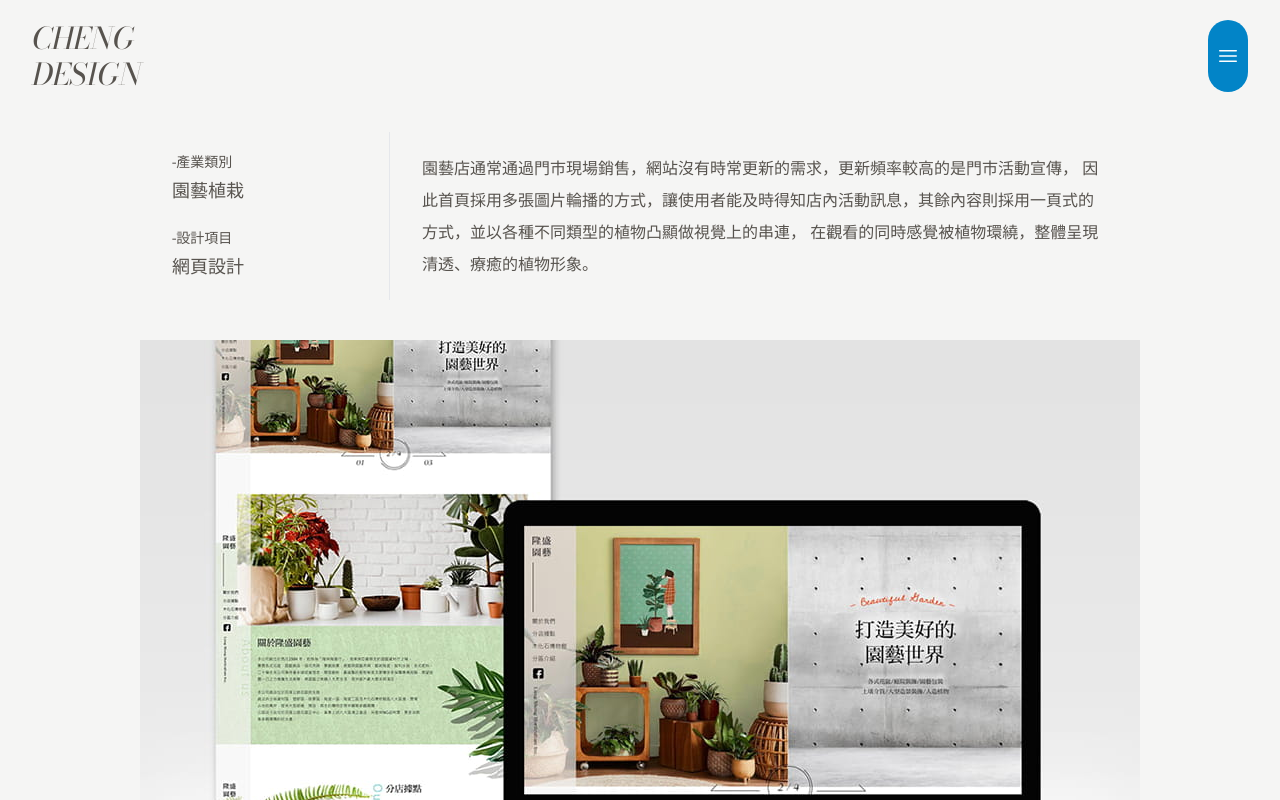
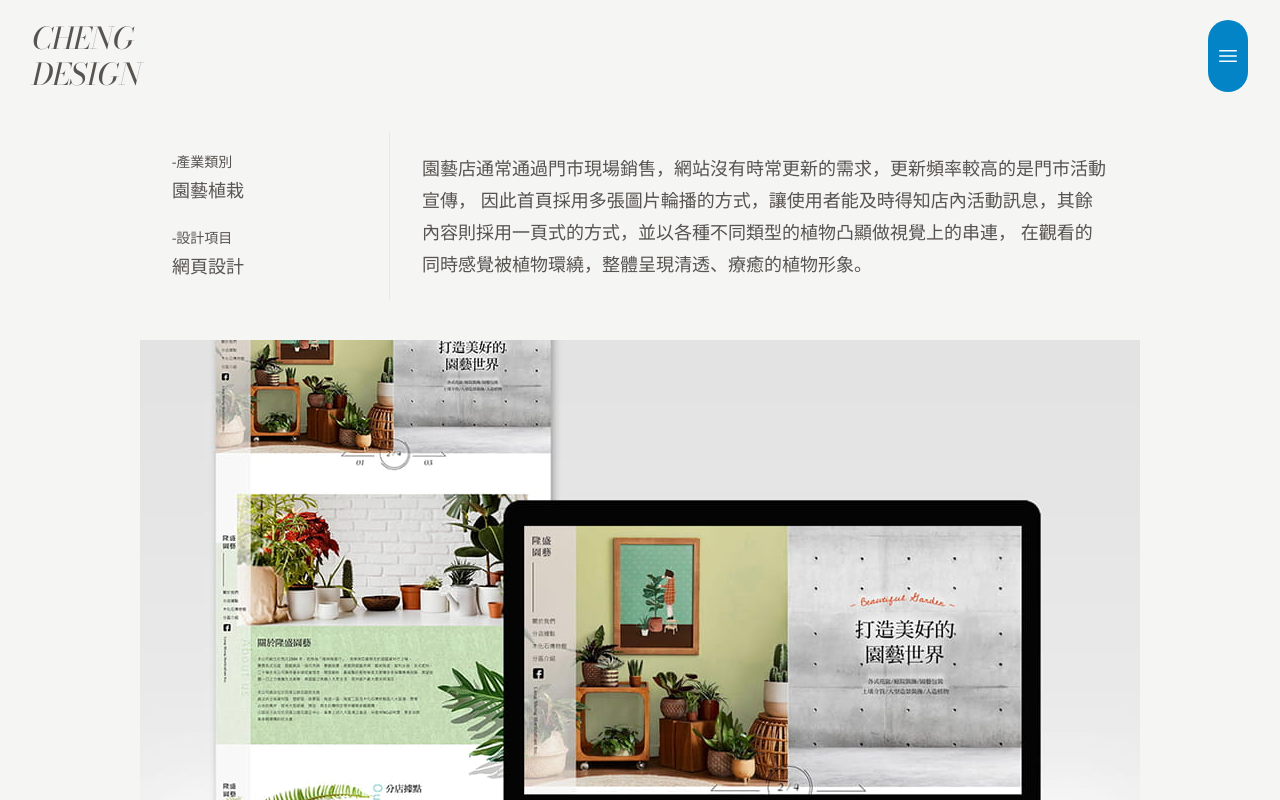
Before and after one commit to daisybookya/chengcheng, a Vue app: page /work-detail/1 in a window 1280 px wide. Shown: the top 800 px of the page. Built offline with nearby package versions, Linux system fonts and the light colour scheme.

Commit message:
修改字體大小

```diff
--- a/src/views/AboutView.vue
+++ b/src/views/AboutView.vue
@@ -13,7 +13,7 @@ import { HandRaisedIcon } from "@heroicons/vue/24/solid";
           class="flex w-[90%] sm:w-[80%] md:w-[90%] lg:w-4/5 h-4/5 py-0 md:py-10 flex-col md:flex-row bg-stone-300 rounded-3xl md:rounded-full"
         >
           <div
-            class="basis-2/5 sm:basis-auto md:basis-1/2 border-b md:border-b-0 md:border-r flex items-center justify-center"
+            class="basis-2/5 sm:basis-auto md:basis-1/2 border-b md:border-b-0 md:border-r flex items-center justify-center justify-end"
           >
             <div
               class="basis-10/12 pl-2 py-6 md:py-0 text-stone-800 font-display text-base lg:text-lg"
@@ -27,7 +27,7 @@ import { HandRaisedIcon } from "@heroicons/vue/24/solid";
             </div>
           </div>
           <div
-            class="basis-3/5 sm:basis-auto md:basis-1/2 flex items-center justify-center"
+            class="basis-3/5 sm:basis-auto md:basis-1/2 flex items-center justify-center md:justify-between"
           >
             <div
               class="p-10 py-3 md:py-0 flex flex-col sm:flex-row md:flex-col basis-atuo sm:basis-full md:basis-auto"
--- a/src/views/WorkDetailView.vue
+++ b/src/views/WorkDetailView.vue
@@ -51,7 +51,9 @@ onMounted(() => {});
             <p class="text-sm py-1 move-in">-設計項目</p>
             <p class="text-lg move-in">{{ coverList[workId].type }}</p>
           </div>
-          <div class="basis-3/4 py-5 px-8 text-stone-600 leading-8 move-in">
+          <div
+            class="basis-3/4 text-lg py-5 px-8 text-stone-600 leading-8 move-in"
+          >
             {{ coverList[workId].description }}
           </div>
         </div>
```
Also changed, not shown: 1 other file (tests, documents, lock files or other folders).
